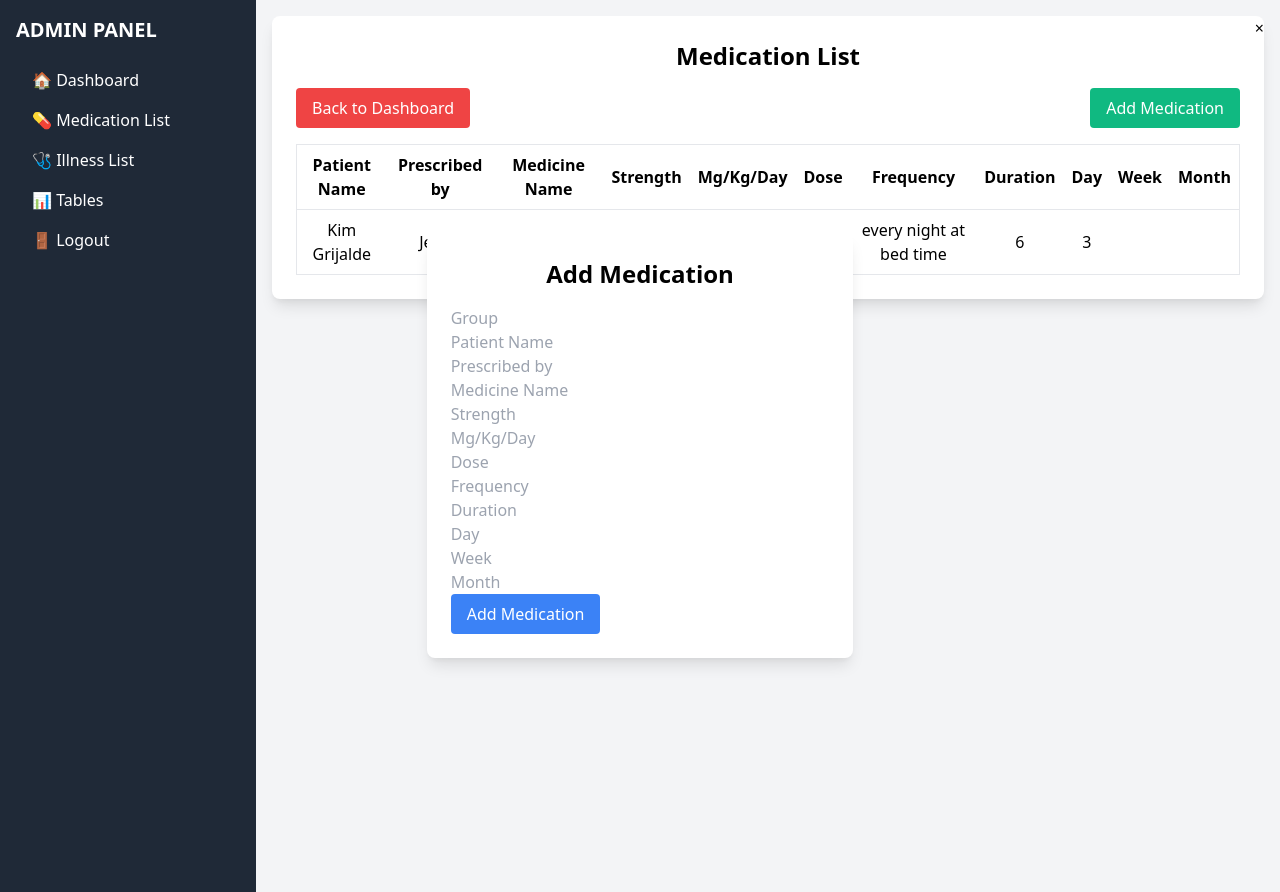
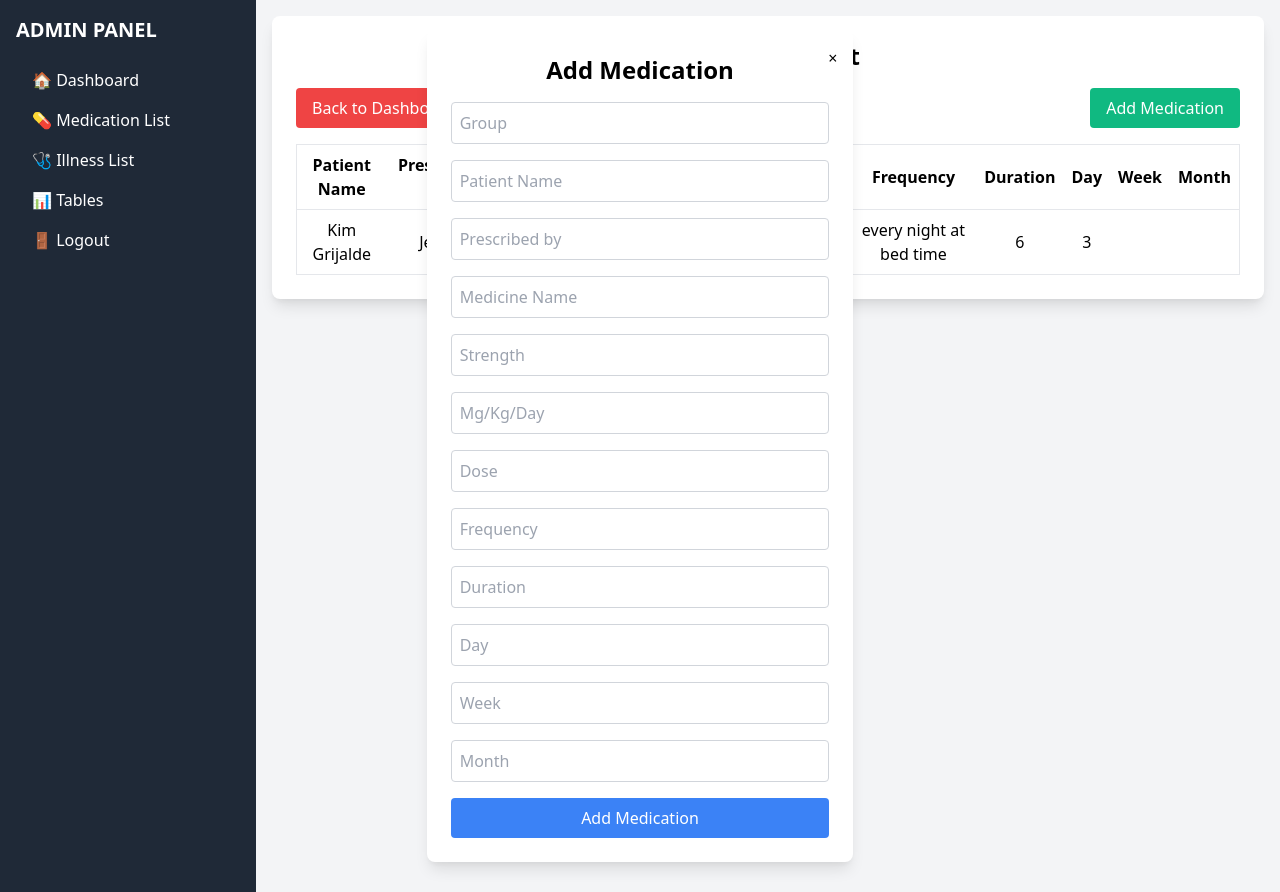
Before and after one commit to jinxinyii/Gentle-Hands, a PHP site: page /medication_list.php in a window 1280 px wide, after a click on "Add Medication". Run offline with PHP 8.4, Linux system fonts and the light colour scheme; a user stored in the database is signed in; data comes from the database, SQL or seed files in the repository.

Commit message:
Refactor add medication modal: enhance form styling with Tailwind CSS, add input validation patterns, and improve layout consistency

```diff
--- a/medication_list.php
+++ b/medication_list.php
@@ -42,23 +42,23 @@
 
             <div id="addMedicationModal" class="fixed z-10 inset-0 overflow-y-auto" style="display:none;">
                 <div class="flex items-center justify-center min-h-screen">
-                    <div class="bg-white p-6 rounded-lg shadow-lg w-1/3">
+                    <div class="bg-white p-6 rounded-lg shadow-lg w-1/3 relative">
                         <span class="absolute top-0 right-0 p-4 cursor-pointer" onclick="document.getElementById('addMedicationModal').style.display='none'">&times;</span>
                         <h2 class="text-2xl font-bold text-center mb-4">Add Medication</h2>
-                        <form method="POST" action="add_medication.php">
-                            <input type="text" name="patient_group" placeholder="Group" required><br>
-                            <input type="text" name="patient_name" placeholder="Patient Name" required><br>
-                            <input type="text" name="prescribed_by" placeholder="Prescribed by" required><br>
-                            <input type="text" name="medicine_name" placeholder="Medicine Name" required><br>
-                            <input type="text" name="strength" placeholder="Strength" required><br>
-                            <input type="text" name="mg_kg_day" placeholder="Mg/Kg/Day" required><br>
-                            <input type="text" name="dose" placeholder="Dose" required><br>
-                            <input type="text" name="frequency" placeholder="Frequency" required><br>
-                            <input type="text" name="duration" placeholder="Duration" required><br>
-                            <input type="text" name="day" placeholder="Day"><br>
-                            <input type="text" name="week" placeholder="Week"><br>
-                            <input type="text" name="month" placeholder="Month"><br>
-                            <button type="submit" class="bg-blue-500 text-white py-2 px-4 rounded hover:opacity-80">Add Medication</button>
+                        <form method="POST" action="add_medication.php" class="space-y-4">
+                            <input type="text" name="patient_group" placeholder="Group" required pattern="[A-Za-z\s]+" class="w-full p-2 border border-gray-300 rounded"><br>
+                            <input type="text" name="patient_name" placeholder="Patient Name" required pattern="[A-Za-z\s]+" class="w-full p-2 border border-gray-300 rounded"><br>
+                            <input type="text" name="prescribed_by" placeholder="Prescribed by" required pattern="[A-Za-z\s]+" class="w-full p-2 border border-gray-300 rounded"><br>
+                            <input type="text" name="medicine_name" placeholder="Medicine Name" required pattern="[A-Za-z\s]+" class="w-full p-2 border border-gray-300 rounded"><br>
+                            <input type="text" name="strength" placeholder="Strength" required pattern="\d+(\.\d{1,2})?" class="w-full p-2 border border-gray-300 rounded"><br>
+                            <input type="text" name="mg_kg_day" placeholder="Mg/Kg/Day" required pattern="\d+(\.\d{1,2})?" class="w-full p-2 border border-gray-300 rounded"><br>
+                            <input type="text" name="dose" placeholder="Dose" required pattern="\d+(\.\d{1,2})?" class="w-full p-2 border border-gray-300 rounded"><br>
+                            <input type="text" name="frequency" placeholder="Frequency" required pattern="\d+" class="w-full p-2 border border-gray-300 rounded"><br>
+                            <input type="text" name="duration" placeholder="Duration" required pattern="\d+" class="w-full p-2 border border-gray-300 rounded"><br>
+                            <input type="text" name="day" placeholder="Day" pattern="\d+" class="w-full p-2 border border-gray-300 rounded"><br>
+                            <input type="text" name="week" placeholder="Week" pattern="\d+" class="w-full p-2 border border-gray-300 rounded"><br>
+                            <input type="text" name="month" placeholder="Month" pattern="\d+" class="w-full p-2 border border-gray-300 rounded"><br>
+                            <button type="submit" class="bg-blue-500 text-white py-2 px-4 rounded hover:opacity-80 w-full">Add Medication</button>
                         </form>
                     </div>
                 </div>
```
